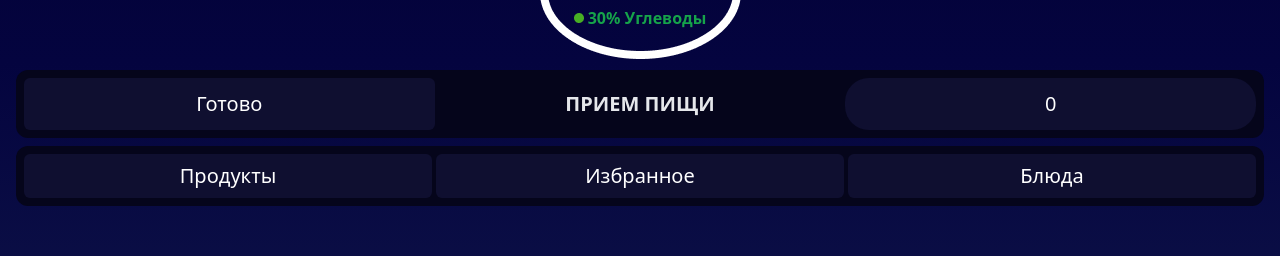
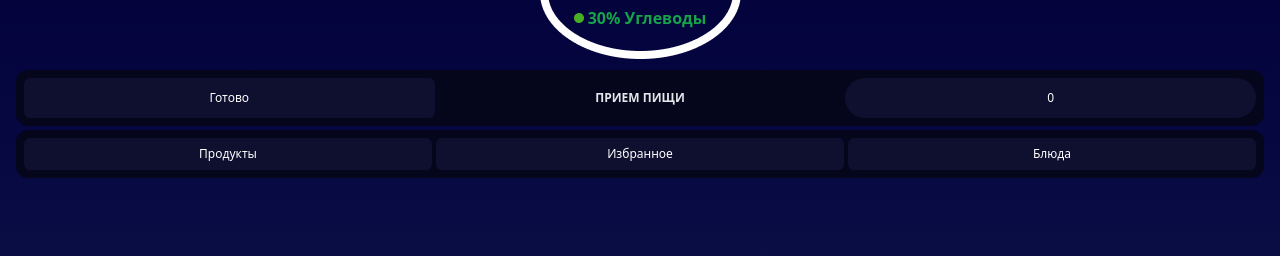
Before and after one commit to Goodwin126/tg-mini-app-mark2, a Vue app: page / in a window 1280 px wide. Shown: the part 138-394 px from the top of the page. Built offline with nearby package versions, Linux system fonts and the light colour scheme.

Commit message:
secondaryt commit

```diff
--- a/src/components/Eating.vue
+++ b/src/components/Eating.vue
@@ -1,23 +1,23 @@
 <template>
-  <div class="flex flex-col place-content-center gap-2">
+  <div class="flex flex-col place-content-center gap-1">
     <div class="grid grid-cols-3 rounded-xl p-2 w-full bg-navy">
       <div class="flex rounded-md p-1 bg-ready">
-        <p class="text-xl text-white p-1 m-auto">Готово</p>
+        <p class="text-xs text-white p-1 m-auto">Готово</p>
       </div>
-      <p class="flex text-xl font-bold text-blue-900 m-auto text-gray-200">ПРИЕМ ПИЩИ</p>
+      <p class="flex text-xs font-bold text-blue-900 m-auto text-gray-200">ПРИЕМ ПИЩИ</p>
       <div class="flex rounded-3xl p-3 bg-ready">
-        <p class="text-xl text-white m-auto">0</p>
+        <p class="text-xs text-white m-auto">0</p>
       </div>
     </div>
     <div class="grid grid-cols-3 rounded-xl p-2 w-full bg-navy gap-1">
       <div class="flex rounded-md p-1 bg-ready">
-        <p class="text-xl text-white p-1 m-auto">Продукты</p>
+        <p class="text-xs text-white p-1 m-auto">Продукты</p>
       </div>
       <div class="flex rounded-md p-1 bg-ready">
-        <p class="text-xl text-white p-1 m-auto">Избранное</p>
+        <p class="text-xs text-white p-1 m-auto">Избранное</p>
       </div>
       <div class="flex rounded-md p-1 bg-ready">
-        <p class="text-xl text-white p-1 m-auto">Блюда</p>
+        <p class="text-xs text-white p-1 m-auto">Блюда</p>
       </div>
     </div>
   </div>
```
